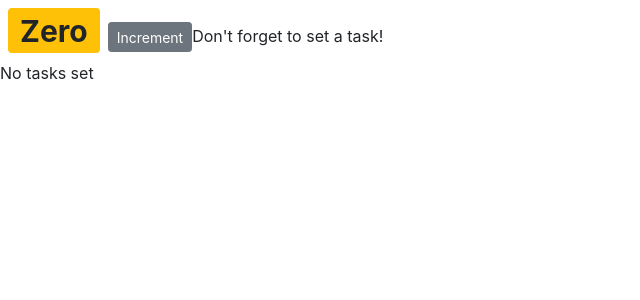
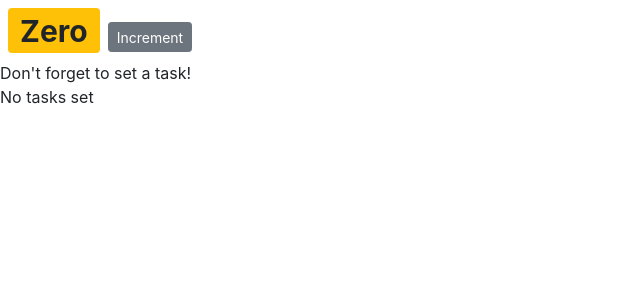
Before and after one commit to RosaRend/react-to-do, a React (Create React App) app: page / in a window 1280 px wide. Shown: the top 300 px of the page, without its empty margins (0-640 px from the left). Built offline with nearby package versions, Linux system fonts and the light colour scheme.

Commit message:
setState

```diff
--- a/src/components/counter.jsx
+++ b/src/components/counter.jsx
@@ -21,16 +21,17 @@ class Counter extends Component {
   }
 
   constructor() {
-    //returns a new function
     super();
     //Needs to be b4 any statement when implementing a constructor for a React.Comp subclass
     this.handleIncrement = this.handleIncrement.bind(this);
     //_________________________________________^remember functions are objects so methods and properties are a yes
-    //this returns a
+    //_________________________________________^.bind() new function "this" given a new value
+    //this is now the counter object
   }
 
   handleIncrement() {
-    console.log("Increment Clicked", this.state.count);
+    this.setState({ count: this.state.count + 1 });
+    //updating the state of what you set
   }
 
   style = {
@@ -56,9 +57,11 @@ class Counter extends Component {
         >
           Increment
         </button>
-        {this.state.tags.length === 0 && "Don't forget to set a task!"}
-        {/* how to render under certian conditions */}
-        {this.renderTags()}
+        <div>
+          {this.state.tags.length === 0 && "Don't forget to set a task!"}
+          {/* how to render under certian conditions */}
+          {this.renderTags()}
+        </div>
       </React.Fragment>
     );
   }
```
